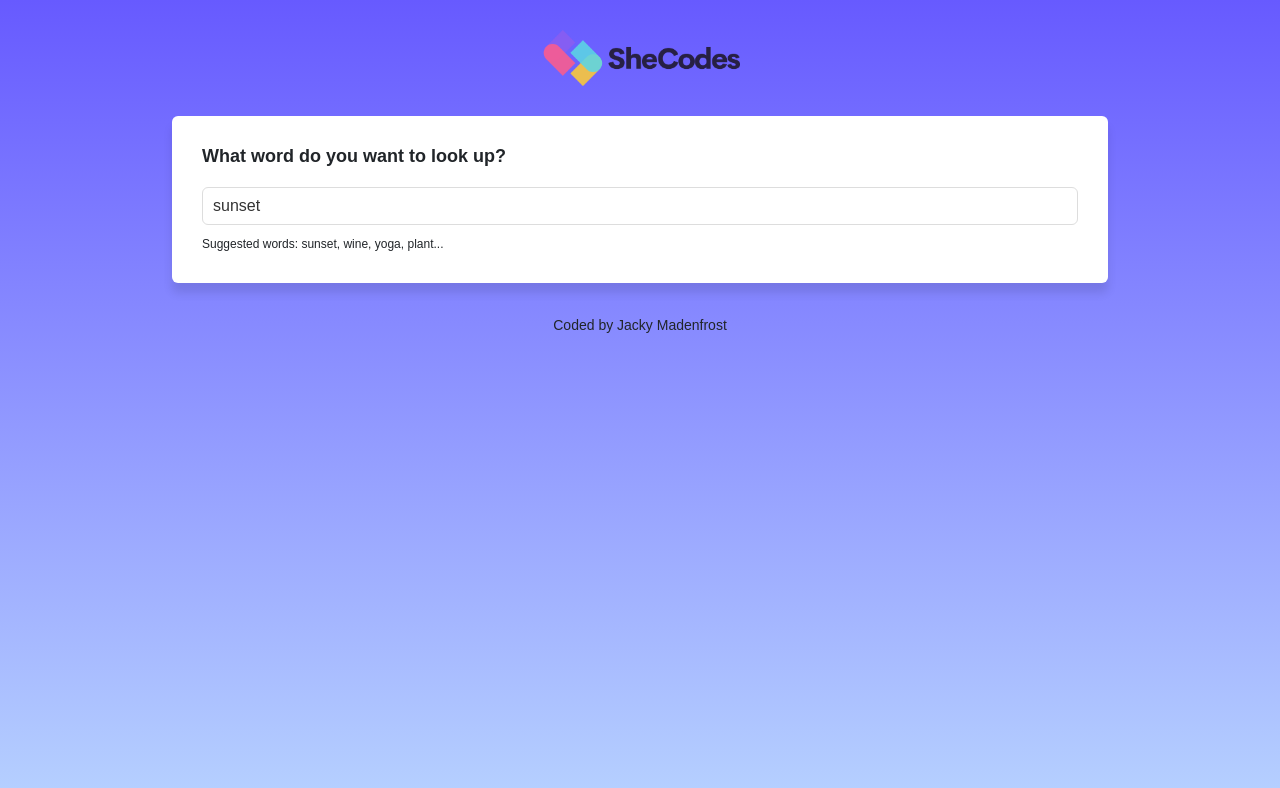
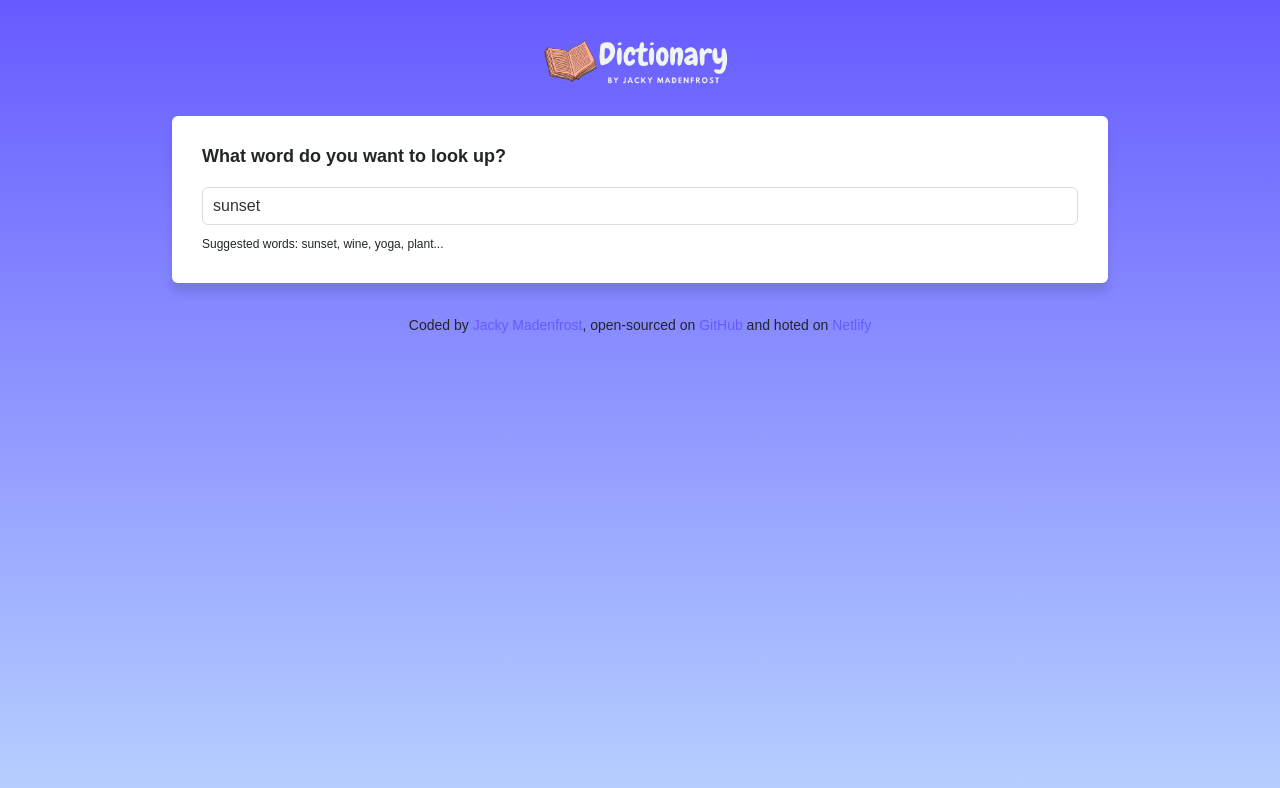
Before and after one commit to jackymadenfrost/react-dictionary-app, a React (Create React App) app: page / in a window 1280 px wide. Shown: the top 788 px of the page. Built offline with nearby package versions, Linux system fonts and the light colour scheme; no server answers.

Commit message:
Added links and logo

```diff
--- a/src/App.js
+++ b/src/App.js
@@ -14,7 +14,32 @@ export default function App() {
         </main>
         <footer className="App-footer">
           {" "}
-          <small>Coded by Jacky Madenfrost</small>
+          <small>
+            Coded by{" "}
+            <a
+              href="https://jackymadenfrost.com/"
+              target="_blank"
+              rel="noreferrer"
+            >
+              Jacky Madenfrost
+            </a>
+            , open-sourced on{" "}
+            <a
+              href="https://github.com/jackymadenfrost/react-dictionary-app"
+              target="_blank"
+              rel="noreferrer"
+            >
+              GitHub{" "}
+            </a>
+            and hoted on{" "}
+            <a
+              href="https://dreamy-villani-6c93d3.netlify.app/"
+              target="_blank"
+              rel="noreferrer"
+            >
+              Netlify
+            </a>
+          </small>
         </footer>
       </div>
     </div>
```
Also changed, not shown: src/logo.png.
